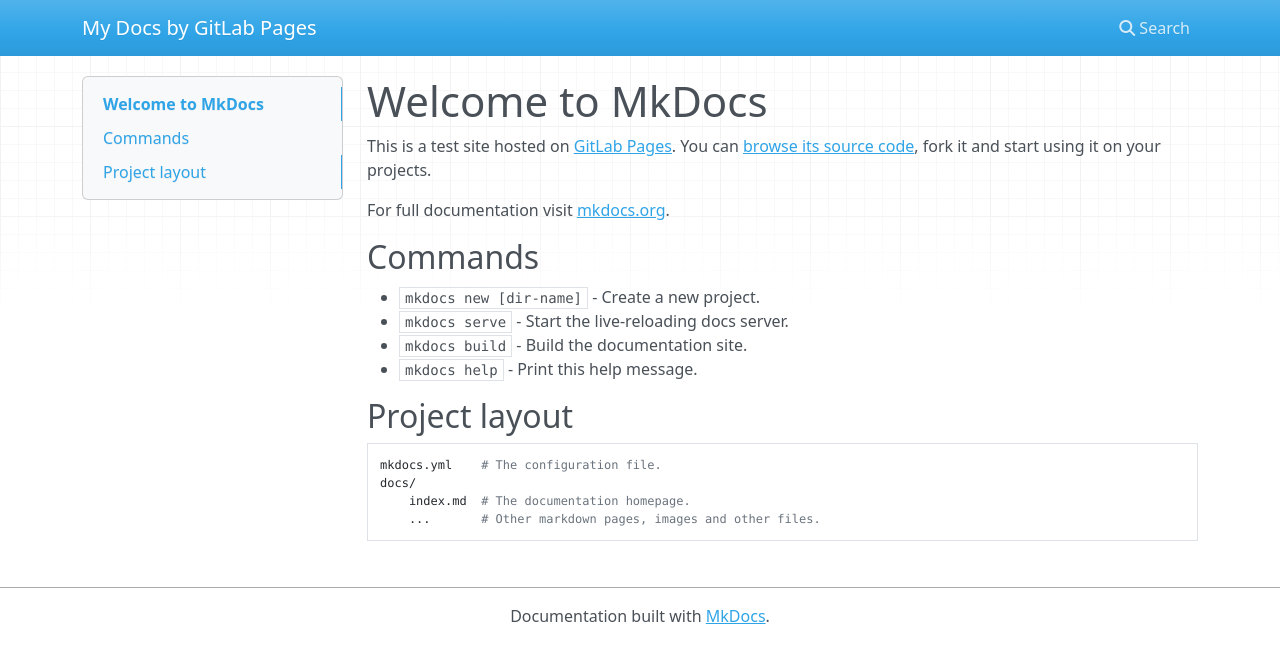
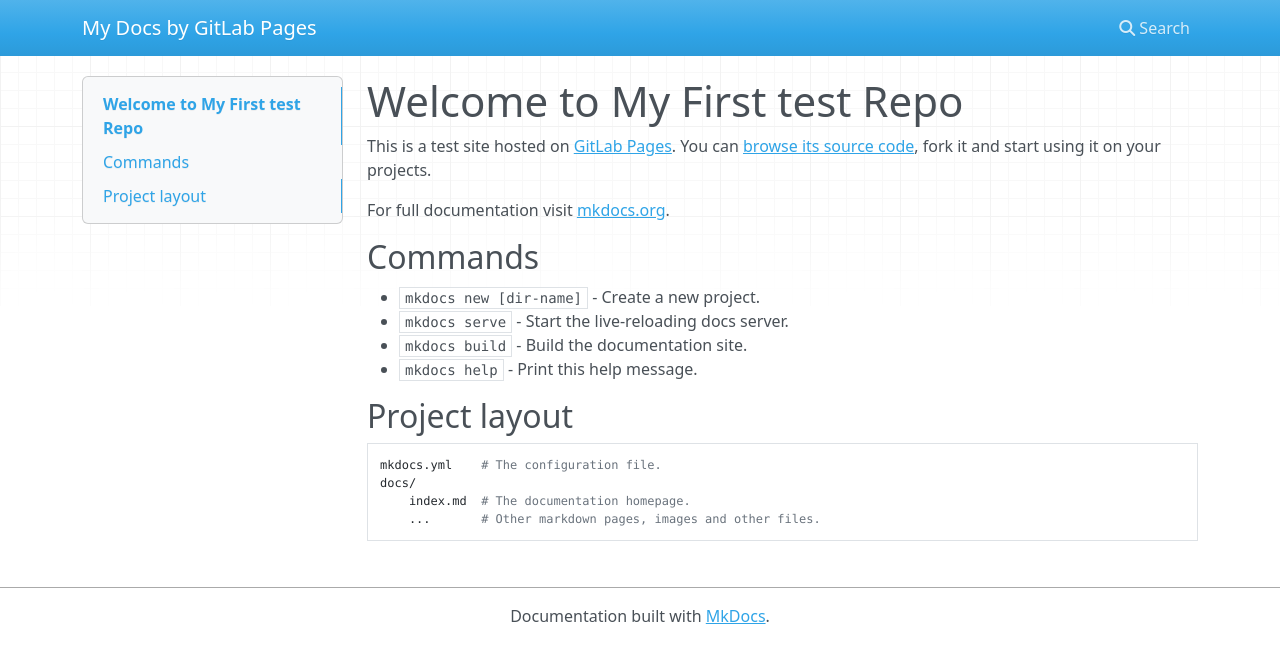
Before and after one commit to Ramsay11m/NewTestRepo, an MkDocs documentation site: the page built from docs/index.md, in a window 1280 px wide. Shown: the top 663 px of the page. Built offline with MkDocs 1.6.1, drawn with Linux system fonts in a browser that asks for light colours; nearby versions of some CDN libraries.

Commit message:
Update index.md

```diff
--- a/docs/index.md
+++ b/docs/index.md
@@ -1,4 +1,4 @@
-# Welcome to MkDocs
+# Welcome to My First test Repo
 
 This is a test site hosted on [GitLab Pages](https://pages.gitlab.io). You can
 [browse its source code](https://gitlab.com/pages/mkdocs), fork it and start
```
